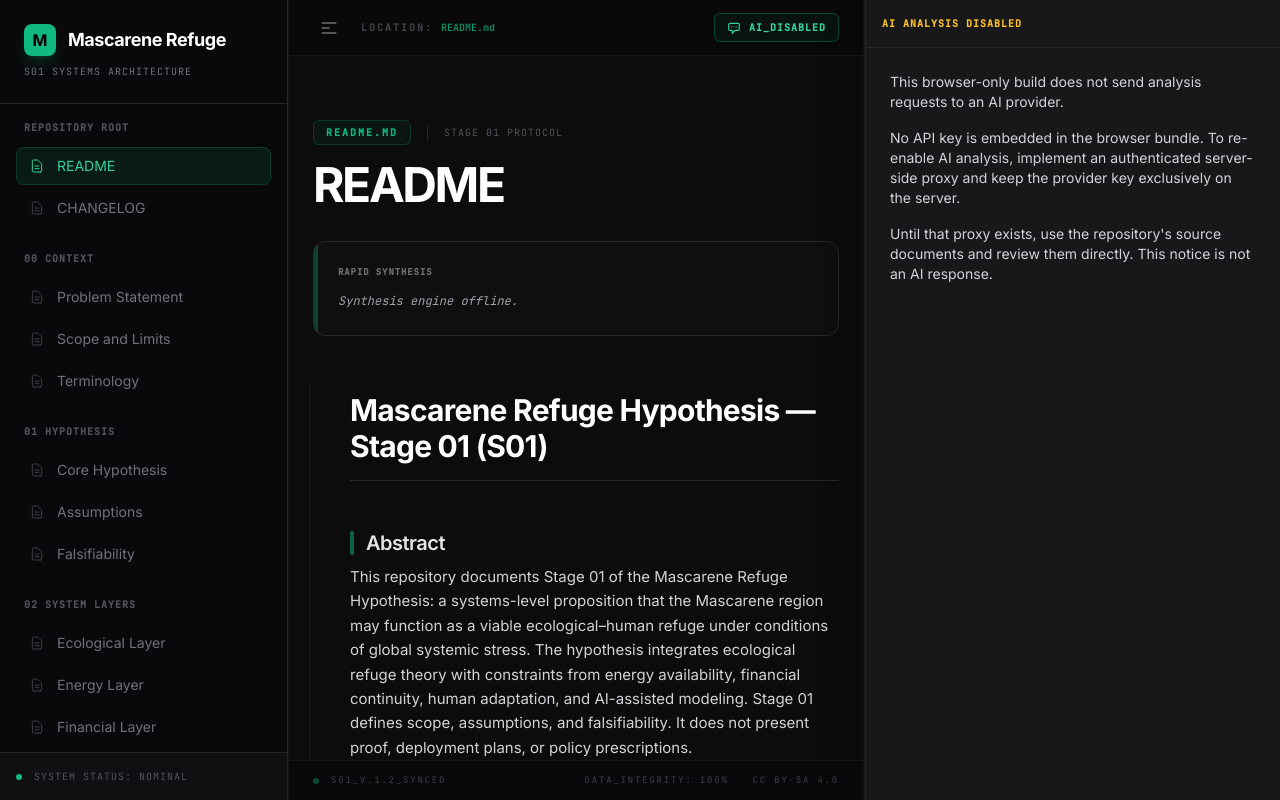
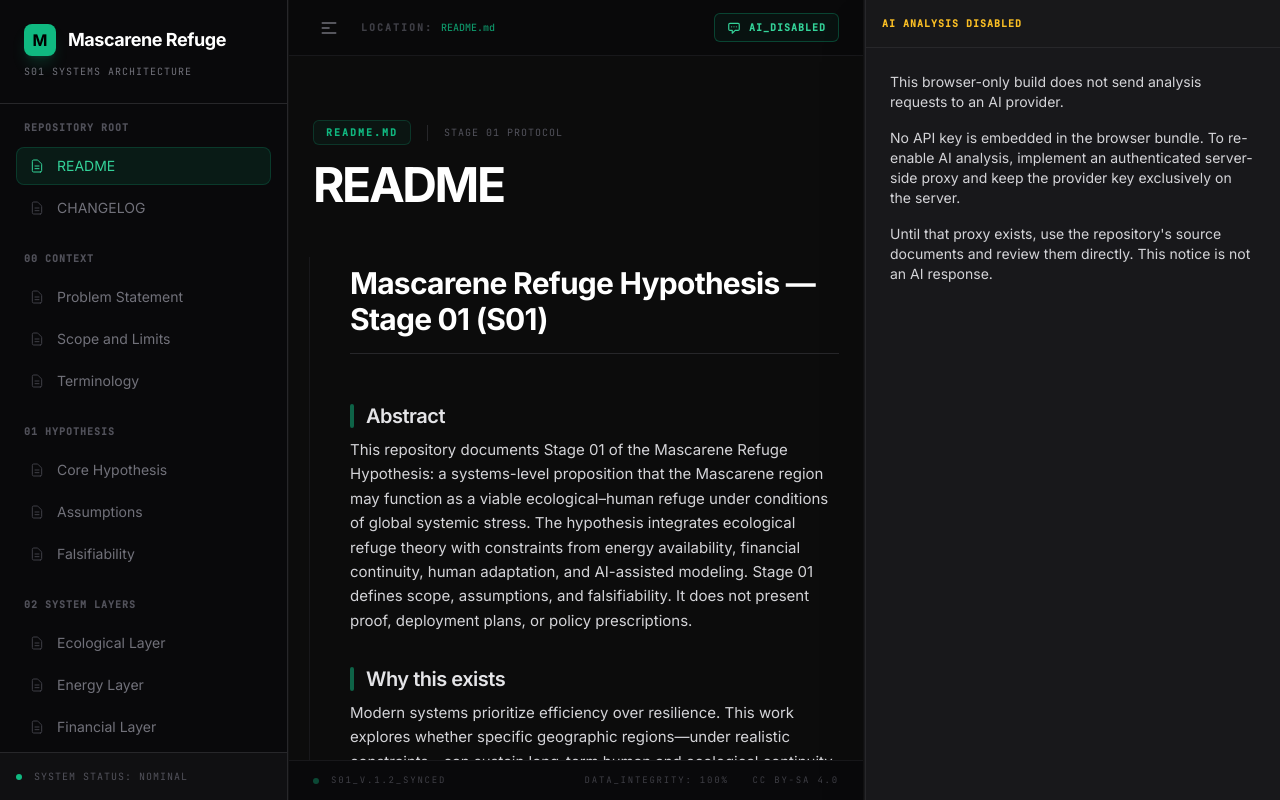
Before and after one commit to Francois-EF-WebOps/Refuge, a React (Vite) app: page / in a window 1280 px wide. Built offline with nearby package versions, Linux system fonts and the light colour scheme; no server answers.

Commit message:
fix(security): disable browser-side Gemini requests and key injection

```diff
--- a/components/MarkdownViewer.tsx
+++ b/components/MarkdownViewer.tsx
@@ -1,6 +1,5 @@
 
-import React, { useState, useEffect } from 'react';
-import { synthesizeSection } from '../services/gemini';
+import React from 'react';
 
 interface MarkdownViewerProps {
   title: string;
@@ -9,23 +8,6 @@ interface MarkdownViewerProps {
 }
 
 const MarkdownViewer: React.FC<MarkdownViewerProps> = ({ title, path, content }) => {
-  const [synthesis, setSynthesis] = useState<string | null>(null);
-  const [loadingSynthesis, setLoadingSynthesis] = useState(false);
-
-  useEffect(() => {
-    setSynthesis(null);
-    const triggerSynthesis = async () => {
-      setLoadingSynthesis(true);
-      const result = await synthesizeSection(title, content);
-      setSynthesis(result);
-      setLoadingSynthesis(false);
-    };
-
-    // Synthesis is an optional, high-level summary
-    const timer = setTimeout(triggerSynthesis, 1500);
-    return () => clearTimeout(timer);
-  }, [content, title]);
-
   const renderContent = (text: string) => {
     return text.split('\n').map((line, i) => {
       if (line.startsWith('# ')) {
@@ -63,26 +45,6 @@ const MarkdownViewer: React.FC<MarkdownViewerProps> = ({ title, path, content })
         </div>
         <h1 className="text-5xl font-extrabold text-white tracking-tighter leading-none mb-6">{title}</h1>
 
-        {/* Synthesis Box */}
-        {(loadingSynthesis || synthesis) && (
-          <div className="mt-8 p-6 bg-zinc-900/30 border border-zinc-800 rounded-xl relative overflow-hidden group">
-            <div className="absolute top-0 left-0 w-1 h-full bg-emerald-500/30 group-hover:bg-emerald-500 transition-colors"></div>
-            <div className="flex items-center gap-2 mb-3">
-              <span className="mono text-[9px] text-zinc-500 font-bold uppercase tracking-widest">Rapid Synthesis</span>
-              {loadingSynthesis && <div className="w-1 h-1 bg-emerald-500 rounded-full animate-ping"></div>}
-            </div>
-            {loadingSynthesis ? (
-              <div className="space-y-2">
-                <div className="h-3 bg-zinc-800 rounded w-full animate-pulse"></div>
-                <div className="h-3 bg-zinc-800 rounded w-2/3 animate-pulse"></div>
-              </div>
-            ) : (
-              <div className="mono text-xs text-zinc-400 leading-relaxed italic">
-                {synthesis}
-              </div>
-            )}
-          </div>
-        )}
       </div>
 
       <div className="research-content space-y-2 border-l border-zinc-900 pl-10 -ml-1 py-2">
```
